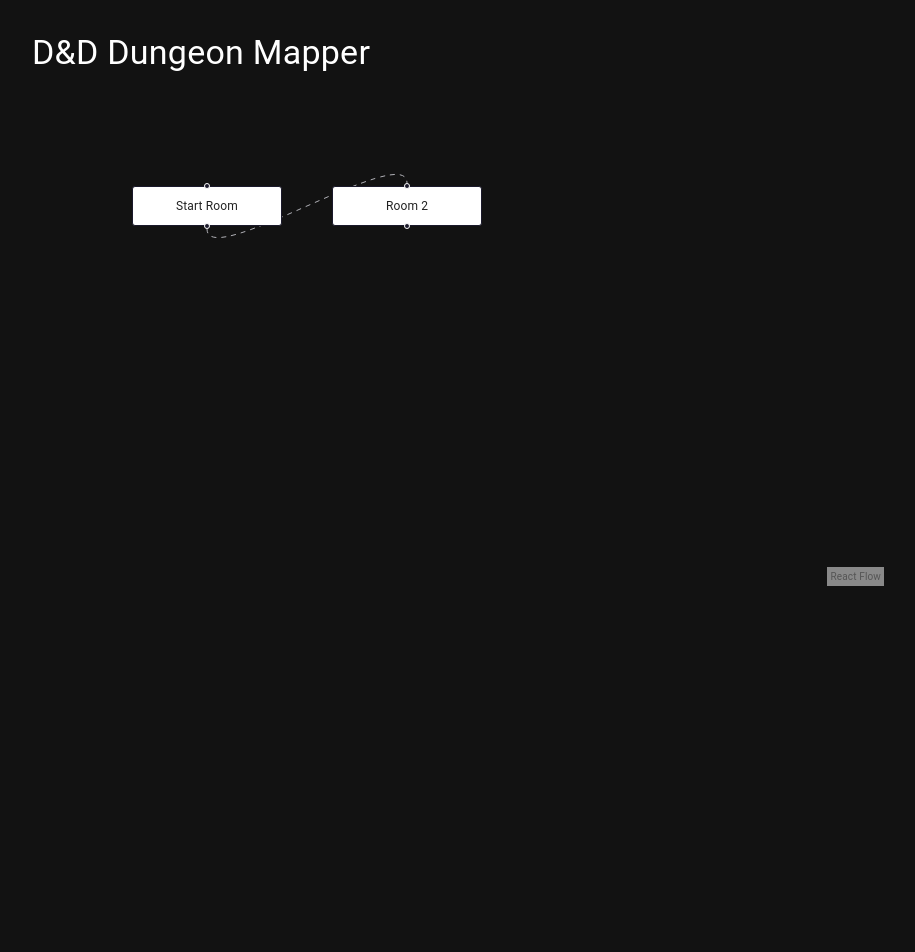
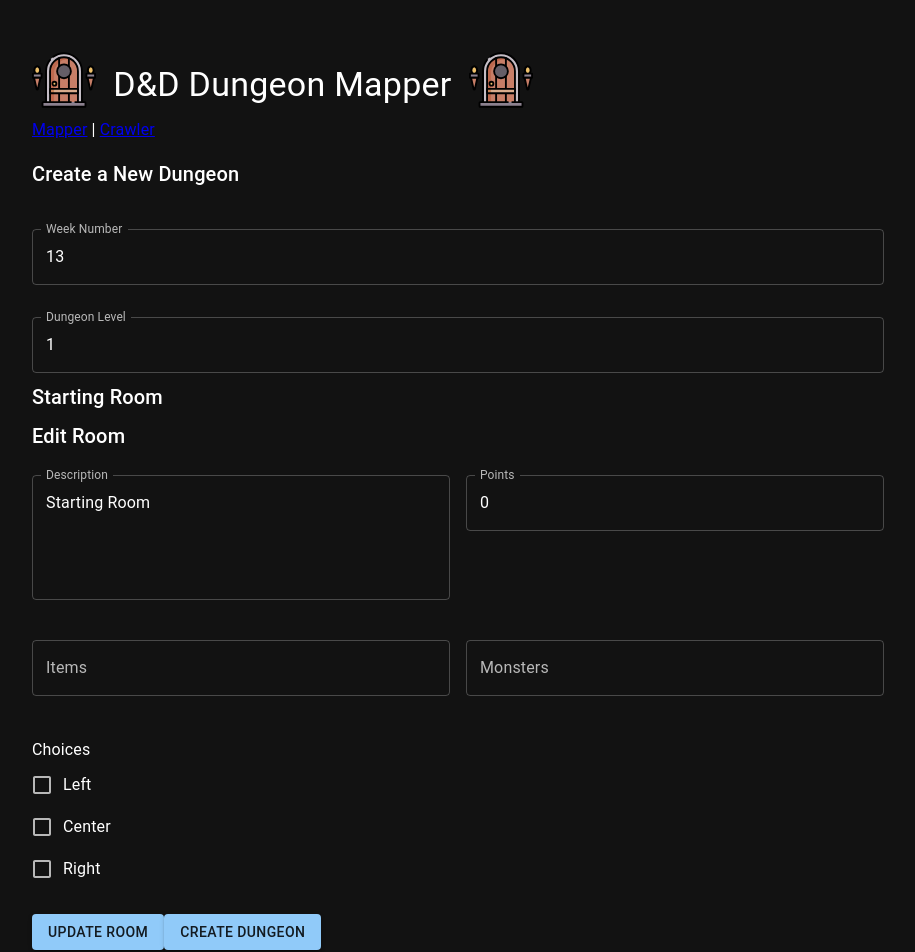
Before and after one commit to brombomb/dnd-dm, a React (Vite) app in the folder client/: page /mapper in a window 1280 px wide. Shown: the top 952 px of the page, without its empty margins (182-1097 px from the left). Before the commit the page ends 800 px from the top, so only its background shows below. Built offline with nearby package versions, Linux system fonts and the light colour scheme.

Commit message:
Add Dungeon/Room Editors

```diff
--- a/client/package.json
+++ b/client/package.json
@@ -15,6 +15,7 @@
     "@mui/icons-material": "^6.4.8",
     "@mui/material": "^6.4.8",
     "axios": "^1.8.4",
+    "date-fns": "^4.1.0",
     "react": "^18.3.1",
     "react-dom": "^18.3.1",
     "react-flow-renderer": "^10.3.17",
--- a/client/src/App.tsx
+++ b/client/src/App.tsx
@@ -9,11 +9,13 @@ function App() {
       <Container maxWidth="md">
         <Box my={4}>
           <Typography variant="h4" component="h1" gutterBottom>
-            D&D Dungeon Mapper
+            <img src="/dungeon.svg" height="64" alt="Dungeon" style={{ position: 'relative', top: 16 }} />&nbsp;
+              D&D Dungeon Mapper
+            &nbsp;<img src="/dungeon.svg" height="64" alt="Dungeon" style={{ position: 'relative',  top: 16 }} />
           </Typography>
+            <a href="/mapper">Mapper</a> | <a href="/crawler">Crawler</a>
           <Routes>
             <Route path="/mapper" element={<MapperPage />} />
-            {/* Add more routes here */}
           </Routes>
         </Box>
       </Container>
--- /dev/null
+++ b/client/src/components/DungeonForm.tsx
@@ -0,0 +1,96 @@
+// client/src/components/DungeonForm.tsx
+import React, { useState } from 'react';
+import {
+  TextField,
+  Button,
+  Box,
+  Typography,
+  FormControl,
+  SelectChangeEvent,
+} from '@mui/material';
+import { Dungeon, Room } from '../types';
+import { getWeek } from 'date-fns';
+import RoomForm from './RoomForm';
+
+interface DungeonFormProps {
+  onSubmit: (dungeon: Dungeon) => void;
+}
+
+const DungeonForm: React.FC<DungeonFormProps> = ({ onSubmit }) => {
+    const today = new Date();
+    const weekNumber = getWeek(today, { weekStartsOn: 1 }); // Start week on Monday
+
+  const [dungeon, setDungeon] = useState<Dungeon>({ weekNumber, level: 1 });
+  const [firstRoom, setFirstRoom] = useState<Room>({
+    roomNumber: 1,
+    description: 'Starting Room',
+    choices: [],
+    isStart: true,
+    isEnd: false,
+    points: 0,
+    items: '',
+    monsters: '',
+  });
+
+  const handleChange = (
+    event: React.ChangeEvent<HTMLInputElement | HTMLTextAreaElement> | SelectChangeEvent<number>
+  ) => {
+    const { name, value } = event.target;
+    setDungeon({
+      ...dungeon,
+      [name]: name === 'week_number' ? Number(value) : value,
+    });
+  };
+
+  const handleRoomChange = (room: Room) => {
+    setFirstRoom(room);
+  };
+
+  const handleSubmit = (event: React.FormEvent) => {
+    event.preventDefault();
+    onSubmit(dungeon);
+  };
+
+  return (
+    <Box component="form" onSubmit={handleSubmit} sx={{ mt: 2 }}>
+      <Typography variant="h6" gutterBottom>
+        Create a New Dungeon
+      </Typography>
+      <FormControl fullWidth margin="normal">
+        <TextField
+          fullWidth
+          margin="normal"
+          id="weekNumber"
+          name="weekNumber"
+          label="Week Number"
+          value={dungeon.weekNumber}
+          slotProps={{
+            input: {
+              readOnly: true,
+            },
+          }}
+        />
+      </FormControl>
+      <TextField
+        fullWidth
+        margin="normal"
+        id="name"
+        name="name"
+        label="Dungeon Level"
+        value={dungeon.level}
+        onChange={handleChange}
+      />
+
+      <Typography variant="h6" gutterBottom>
+        Starting Room
+      </Typography>
+      <RoomForm onSubmit={handleRoomChange} initialRoom={firstRoom} />
+
+      <Button type="submit" variant="contained" color="primary" sx={{ mt: 2 }}>
+        Create Dungeon
+      </Button>
+    </Box>
+  );
+};
+
+export default DungeonForm;
--- /dev/null
+++ b/client/src/components/RoomForm.tsx
@@ -0,0 +1,177 @@
+// client/src/components/RoomForm.tsx
+import React, { useState } from 'react';
+import {
+  TextField,
+  Button,
+  Box,
+  Typography,
+  FormControl,
+  FormGroup,
+  FormControlLabel,
+  Checkbox,
+} from '@mui/material';
+import Grid from '@mui/material/Grid2';
+
+import { ChoiceOption, Room } from '../types';
+
+interface RoomFormProps {
+  onSubmit: (room: Room) => void;
+  initialRoom?: Room;
+}
+
+const RoomForm: React.FC<RoomFormProps> = ({ onSubmit, initialRoom }) => {
+  const [room, setRoom] = useState<Room>(initialRoom || {
+    roomNumber: 1,
+    description: '',
+    choices: [],
+    isStart: false,
+    isEnd: false,
+    points: 0,
+    items: '',
+    monsters: '',
+  });
+
+  const handleChange = (
+    event: React.ChangeEvent<HTMLInputElement | HTMLTextAreaElement>
+  ) => {
+    const { name, value } = event.target;
+    setRoom({
+      ...room,
+      [name]: value,
+    });
+  };
+
+  const handleChoiceChange = (event: React.ChangeEvent<HTMLInputElement>) => {
+    const { name, checked } = event.target;
+    setRoom((prevRoom) => {
+      let newChoices = [...prevRoom.choices];
+      if (checked) {
+        newChoices.push(name as ChoiceOption);
+      } else {
+        newChoices = newChoices.filter((choice) => choice !== name);
+      }
+      return {
+        ...prevRoom,
+        choices: newChoices,
+      };
+    });
+  };
+
+  const handleSubmit = (event: React.FormEvent) => {
+    event.preventDefault();
+    onSubmit(room);
+    setRoom({
+      roomNumber: 1,
+      description: '',
+      choices: [],
+      isStart: false,
+      isEnd: false,
+      points: 0,
+      items: '',
+      monsters: '',
+    });
+  };
+
+  return (
+      <>
+      <Typography variant="h6" gutterBottom>
+        {initialRoom ? 'Edit Room' : 'Add Room'}
+      </Typography>
+      <Grid container spacing={2}>
+        <Grid size={{xs: 12, sm: 6}}>
+          <FormControl fullWidth margin="normal">
+            <TextField
+              fullWidth
+              id="description"
+              name="description"
+              label="Description"
+              value={room.description}
+              onChange={handleChange}
+              multiline
+              rows={4}
+            />
+          </FormControl>
+        </Grid>
+        <Grid size={{xs: 12, sm: 6}}>
+          <FormControl fullWidth margin="normal">
+            <TextField
+              fullWidth
+              id="points"
+              name="points"
+              label="Points"
+              value={room.points}
+              onChange={handleChange}
+              type="number"
+            />
+          </FormControl>
+        </Grid>
+        <Grid size={{xs: 12, sm: 6}}>
+          <FormControl fullWidth margin="normal">
+            <TextField
+              fullWidth
+              id="items"
+              name="items"
+              label="Items"
+              value={room.items}
+              onChange={handleChange}
+            />
+          </FormControl>
+        </Grid>
+        <Grid size={{xs: 12, sm: 6}}>
+          <FormControl fullWidth margin="normal">
+            <TextField
+              fullWidth
+              id="monsters"
+              name="monsters"
+              label="Monsters"
+              value={room.monsters}
+              onChange={handleChange}
+            />
+          </FormControl>
+        </Grid>
+        <Grid size={{ xs: 12 }}>
+          <FormControl component="fieldset" fullWidth margin="normal">
+            <Typography variant="subtitle1">Choices</Typography>
+            <FormGroup>
+              <FormControlLabel
+                control={
+                  <Checkbox
+                    checked={room.choices.includes('Left')}
+                    onChange={handleChoiceChange}
+                    name="Left"
+                  />
+                }
+                label="Left"
+              />
+              <FormControlLabel
+                control={
+                  <Checkbox
+                    checked={room.choices.includes('Center')}
+                    onChange={handleChoiceChange}
+                    name="Center"
+                  />
+                }
+                label="Center"
+              />
+              <FormControlLabel
+                control={
+                  <Checkbox
+                    checked={room.choices.includes('Right')}
+                    onChange={handleChoiceChange}
+                    name="Right"
+                  />
+                }
+                label="Right"
+              />
+            </FormGroup>
+          </FormControl>
+        </Grid>
+      </Grid>
+      <Button type="submit" variant="contained" color="primary" sx={{ mt: 2 }}>
+        {initialRoom ? 'Update Room' : 'Add Room'}
+      </Button>
+    </>
+  );
+};
+
+export default RoomForm;
--- a/client/src/pages/MapperPage.tsx
+++ b/client/src/pages/MapperPage.tsx
@@ -1,8 +1,8 @@
-import DungeonFlow from '../components/DungeonFlow';
+import DungeonForm from '../components/DungeonForm';
 
 function MapperPage() {
   return (
-    <DungeonFlow />
+    <DungeonForm />
   );
 }
 
--- /dev/null
+++ b/client/src/types/index.ts
@@ -0,0 +1,26 @@
+export type ChoiceOption = 'Left' | 'Center' | 'Right';
+
+export interface Dungeon {
+  id?: number;
+  weekNumber: number;
+  startDate?: Date;
+  level: number;
+}
+
+export interface Room {
+  roomNumber: number;
+  description?: string;
+  isStart?: boolean;
+  isEnd?: boolean;
+  points?: number;
+  items?: string;
+  monsters?: string;
+  choices: ChoiceOption[];
+}
+
+export interface Connection {
+  id?: number;
+  fromRoomId: number;
+  toRoomId: number;
+  choiceType?: string;
+}
```
Also changed, not shown: client/src/pages/CrawlerPage.tsx (added, +9 -0 lines), 2 other files (tests, documents, lock files or other folders).
